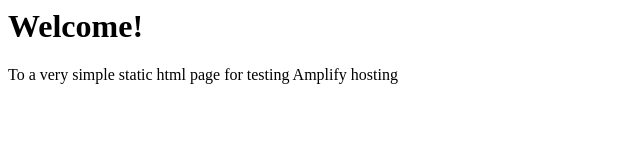
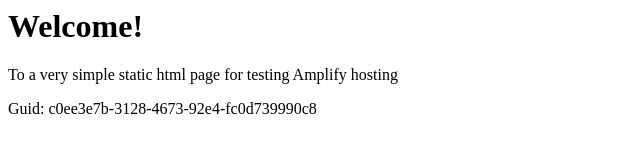
Before and after one commit to aws-aemilia-fra/Github-PR-Commit-Integration-Test-DoNotTouch-v1-preprod-eu-central-1, a website: page src/index.html in a window 1280 px wide. Shown: the whole page, without its empty margins (0-640 px from the left). Drawn offline with Linux system fonts and the light colour scheme.

Commit message:
commit from integ tests

```diff
--- a/src/index.html
+++ b/src/index.html
@@ -1,3 +1,5 @@
+
+
 <html lang="en">
 
 <head>
@@ -10,6 +12,6 @@
 <body>
     <h1>Welcome!</h1>
     <p>To a very simple static html page for testing Amplify hosting</p>
-</body>
+    <p>Guid: c0ee3e7b-3128-4673-92e4-fc0d739990c8</p></body>
 
 </html>
```
